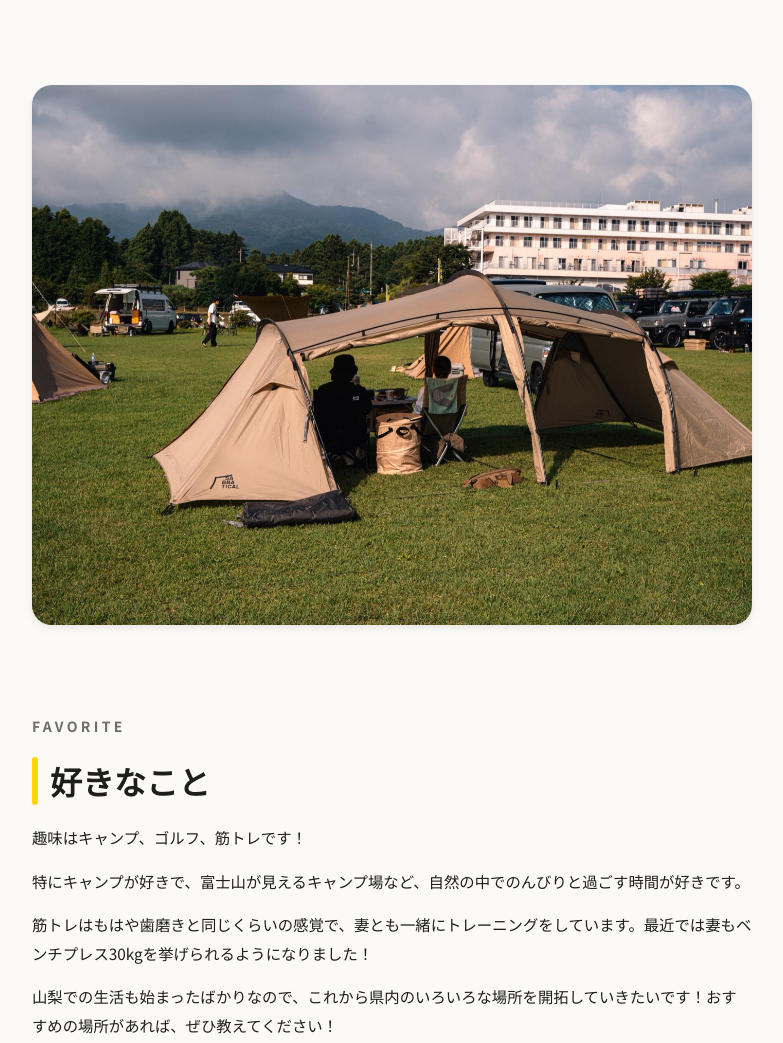
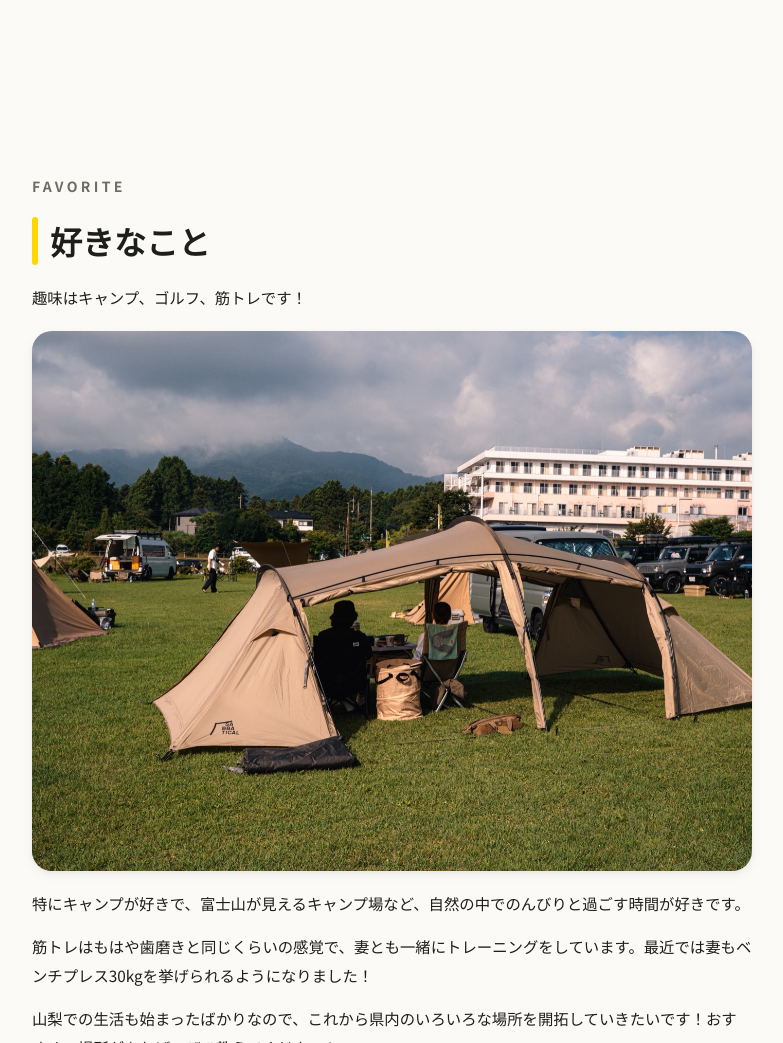
Before and after one commit to the-banana-gym/mizuki, a plain HTML site: page index.html in a window 1280 px wide. Shown: the part 4886-5929 px from the top of the page, without its empty margins (248-1031 px from the left). Drawn offline with Linux system fonts and the light colour scheme.

Commit message:
趣味の写真を好きなことの中へ移す
Co-Authored-By: Claude Opus 5.5 <noreply@anthropic.com>

```diff
--- a/index.html
+++ b/index.html
@@ -124,6 +124,8 @@ p,li{text-wrap:pretty}
 .d2 .who{font-size:15px;font-weight:700;color:var(--ink)}
 .lead-in{font-weight:700;font-size:clamp(16px,1.4vw,18px)}
 .sunday{justify-self:center;margin:4px auto 0;background:var(--soft);border:1px solid var(--rule);color:var(--ink);font-weight:700;font-size:15px;line-height:1.6;padding:8px 16px;border-radius:12px;text-align:center;word-break:auto-phrase;max-width:420px}
+.hobby-photo{border-radius:var(--radius-lg);overflow:hidden;box-shadow:var(--shadow-md);aspect-ratio:4/3;background:#e9e5dc;margin:4px 0}
+.hobby-photo img{width:100%;height:100%;object-fit:cover}
 </style>
 </head>
 <body>
@@ -229,14 +231,13 @@ p,li{text-wrap:pretty}
   </div>
 </section>
 
-<div class="mid-photo" role="presentation"><img src="assets/hobby-b.jpg" alt="キャンプ場でテントを張って過ごす様子" width="1400" height="1050" loading="lazy"></div>
-
 <section class="sec" aria-labelledby="t-like">
   <div class="inner">
     <p class="eyebrow">FAVORITE</p>
     <h2 id="t-like">好きなこと</h2>
     <div class="body">
       <p>趣味はキャンプ、ゴルフ、筋トレです！</p>
+      <div class="hobby-photo"><img src="assets/hobby-b.jpg" alt="キャンプ場でテントを張って過ごす様子" width="1400" height="1050" loading="lazy"></div>
       <p>特にキャンプが好きで、富士山が見えるキャンプ場など、自然の中でのんびりと過ごす時間が好きです。</p>
       <p>筋トレはもはや歯磨きと同じくらいの感覚で、妻とも一緒にトレーニングをしています。最近では妻もベンチプレス30kgを挙げられるようになりました！</p>
       <p>山梨での生活も始まったばかりなので、これから県内のいろいろな場所を開拓していきたいです！おすすめの場所があれば、ぜひ教えてください！</p>
```
